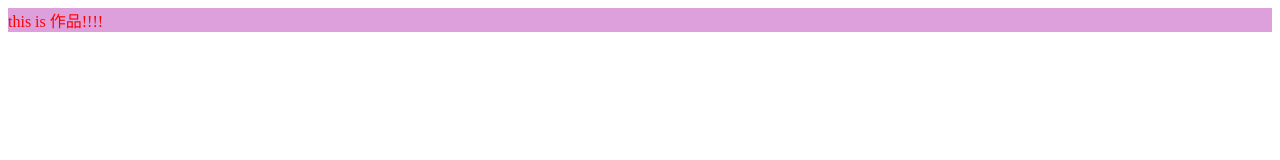
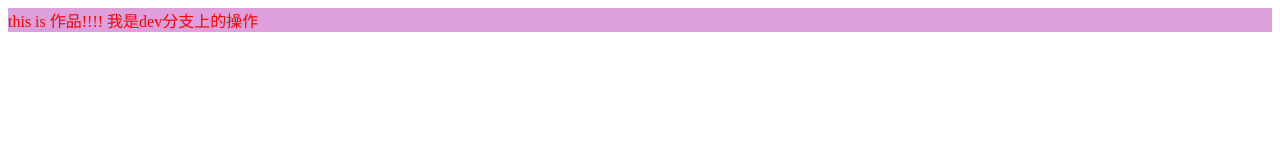
Before and after one commit to csqssl/csqssl.github.io, a plain HTML site: page index.html in a window 1280 px wide. Drawn offline with Linux system fonts and the light colour scheme.

Commit message:
第三次提交

```diff
--- a/index.html
+++ b/index.html
@@ -10,7 +10,7 @@
 </head>
 <body>
     <div>
-    this is 作品!!!!
+    this is 作品!!!!   我是dev分支上的操作
     </div>
 </body>
 </html>
```
